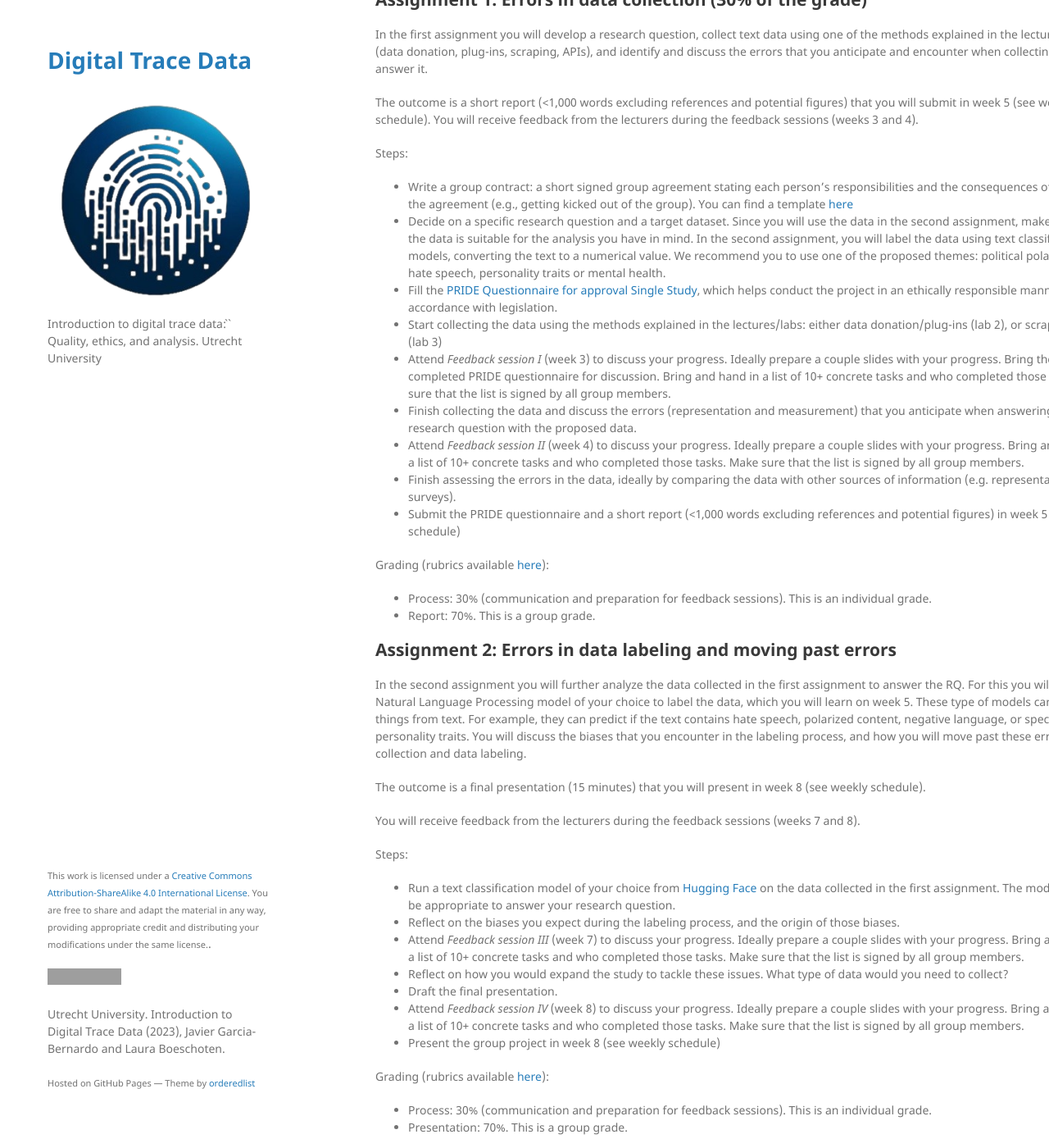
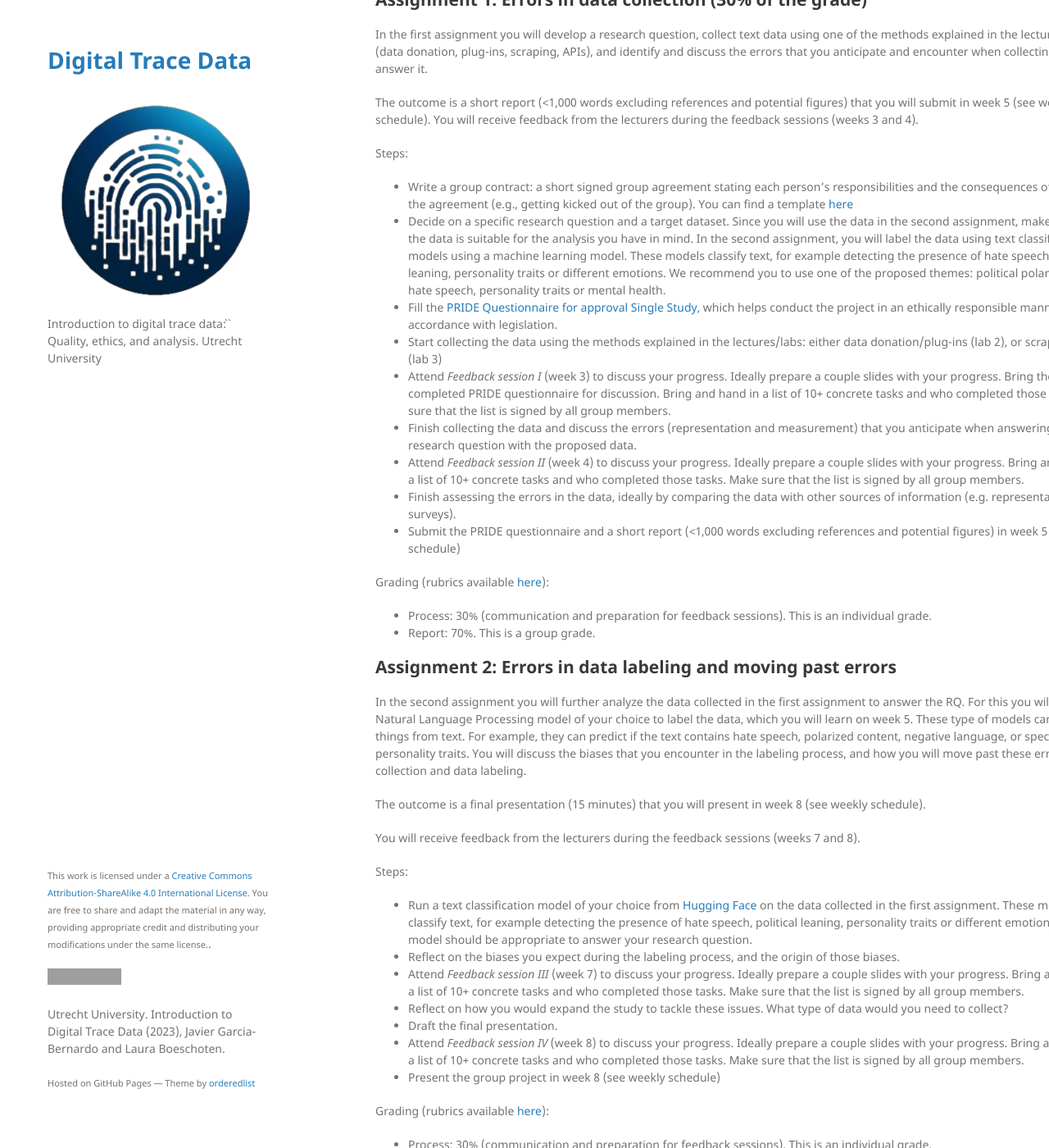
Before and after one commit to digitalTraceData/digitalTraceData.github.io, a Jekyll site: the page built from project.md, in a window 1280 px wide and 1400 px high, scrolled down 475 px. Shown: the whole window at 82% size. Built offline with Jekyll 4.4.1, drawn with Linux system fonts in a browser that asks for light colours; grey boxes are pictures that could not be loaded.

Commit message:
extra info assignment

```diff
--- a/project.md
+++ b/project.md
@@ -22,7 +22,7 @@ The outcome is a short report (<1,000 words excluding references and potential f
 
 Steps:
 - Write a group contract: a short signed group agreement stating each person's responsibilities and the consequences of violating the agreement (e.g., getting kicked out of the group). You can find a template [here](https://docs.google.com/document/d/1VdUVTzQaxsFTXqVFKyJlNi9FZ_WlRKkHP-da_1MlPxI/edit?usp=sharing)
-- Decide on a specific research question and a target dataset. Since you will use the data in the second assignment, make sure that the data is suitable for the analysis you have in mind. In the second assignment, you will label the data using text classification models, converting the text to a numerical value. We recommend you to use one of the proposed themes: political polarization, hate speech, personality traits or mental health.
+- Decide on a specific research question and a target dataset. Since you will use the data in the second assignment, make sure that the data is suitable for the analysis you have in mind. In the second assignment, you will label the data using text classification models using a machine learning model. These models classify text, for example detecting the presence of hate speech, political leaning, personality traits or different emotions. We recommend you to use one of the proposed themes: political polarization, hate speech, personality traits or mental health.
 - Fill the [PRIDE Questionnaire for approval Single Study](https://ferb.sites.uu.nl/wp-content/uploads/sites/432/2020/12/PRIDE-Questionnaire-for-approval-Single-Study.docx), which helps conduct the project in an ethically responsible manner and in accordance with legislation.
 - Start collecting the data using the methods explained in the lectures/labs: either data donation/plug-ins (lab 2), or scraping/APIs (lab 3)
 - Attend _Feedback session I_ (week 3) to discuss your progress. Ideally prepare a couple slides with your progress. Bring the completed PRIDE questionnaire for discussion. Bring and hand in a list of 10+ concrete tasks and who completed those tasks. Make sure that the list is signed by all group members.
@@ -44,7 +44,7 @@ The outcome is a final presentation (15 minutes) that you will present in week 8
 You will receive feedback from the lecturers during the feedback sessions (weeks 7 and 8).
 
 Steps:
-- Run a text classification model of your choice from [Hugging Face](https://huggingface.co/models) on the data collected in the first assignment. The model should be appropriate to answer your research question.
+- Run a text classification model of your choice from [Hugging Face](https://huggingface.co/models) on the data collected in the first assignment. These models classify text, for example detecting the presence of hate speech, political leaning, personality traits or different emotions. The model should be appropriate to answer your research question.
 - Reflect on the biases you expect during the labeling process, and the origin of those biases.
 - Attend _Feedback session III_ (week 7) to discuss your progress. Ideally prepare a couple slides with your progress. Bring and hand in a list of 10+ concrete tasks and who completed those tasks. Make sure that the list is signed by all group members.
 - Reflect on how you would expand the study to tackle these issues. What type of data would you need to collect?
```
